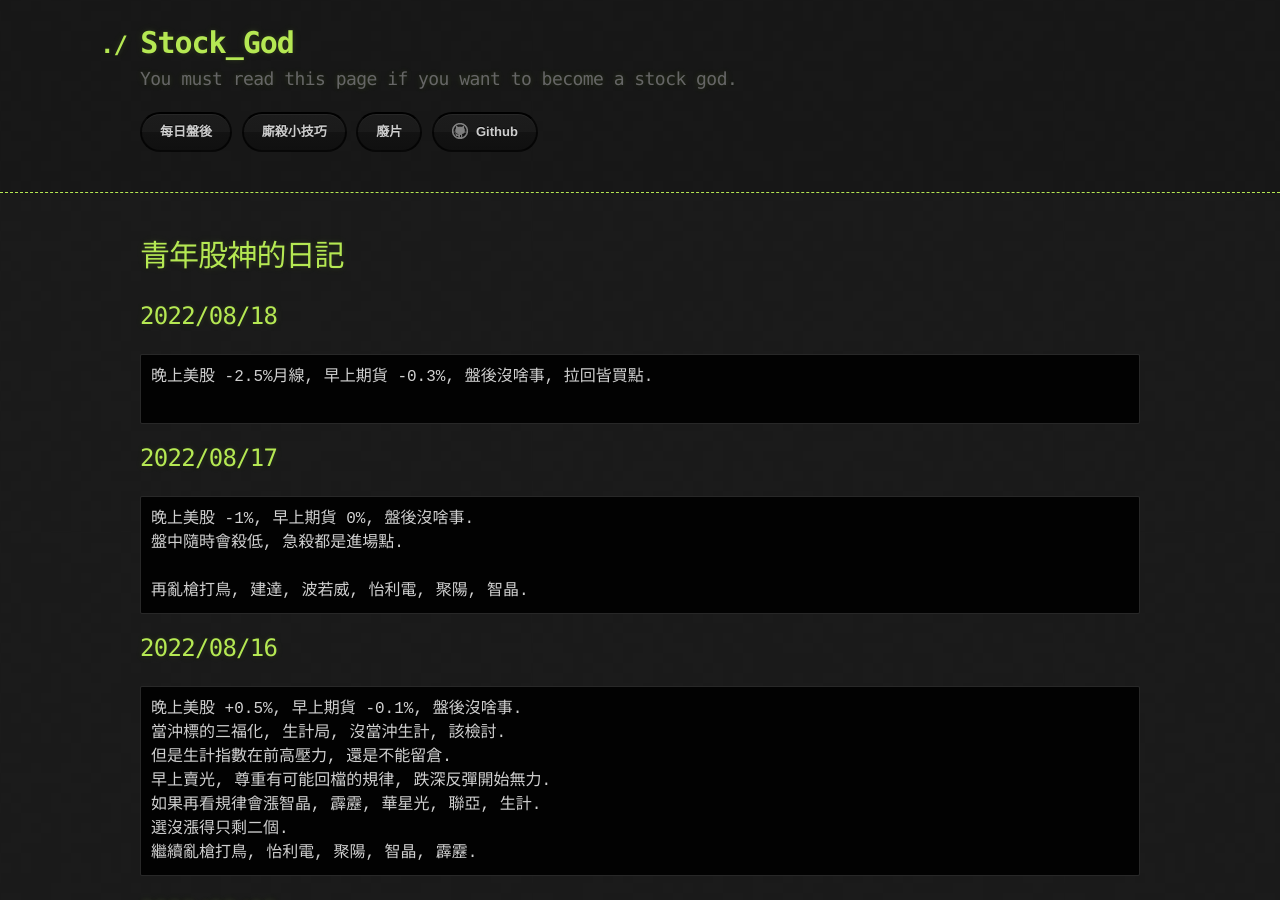
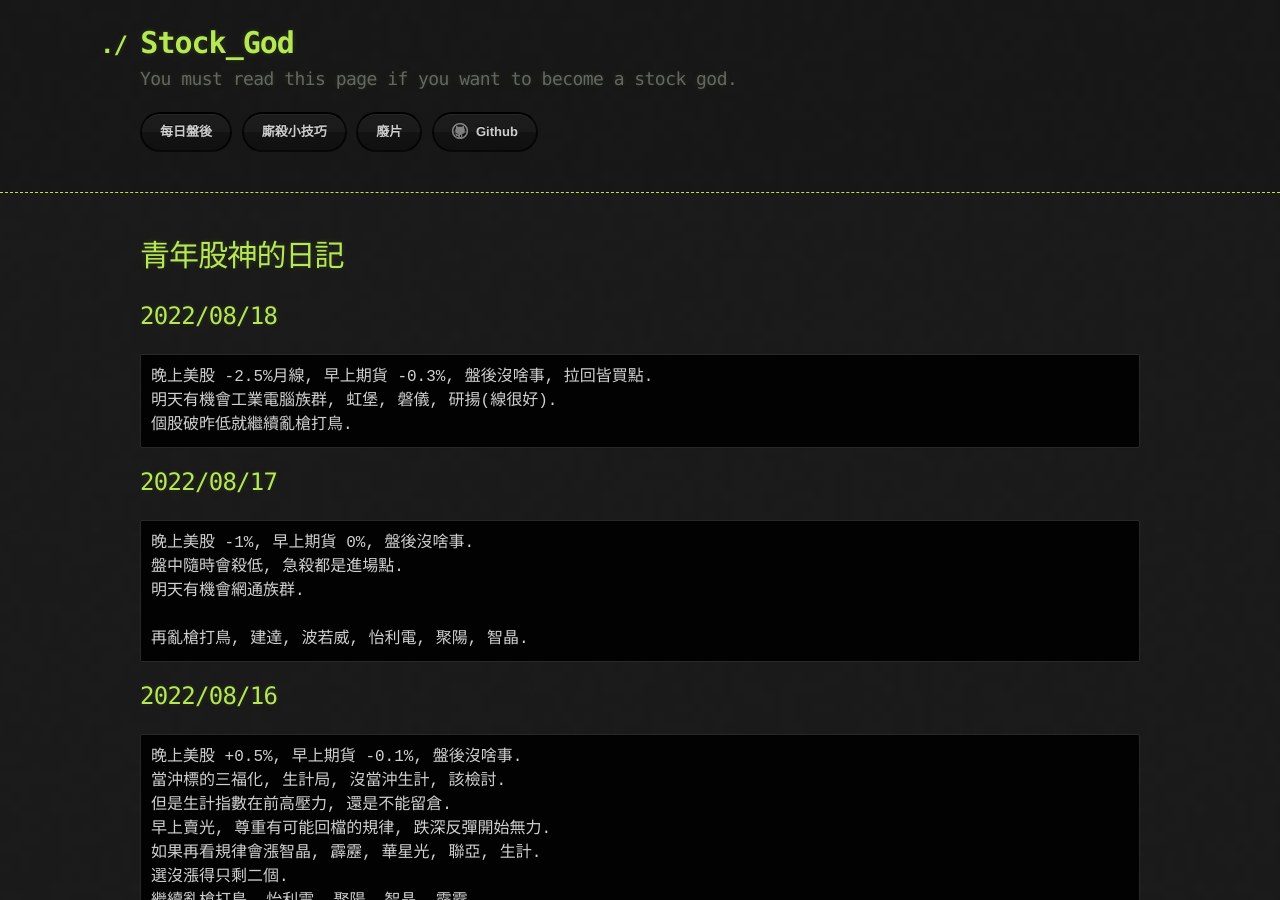
Before and after one commit to lepg5487/Stock_God, a Jekyll site: the page built from index.md, in a window 1280 px wide and 900 px high. Built offline with Jekyll 4.4.1, drawn with Linux system fonts in a browser that asks for light colours; our own code applies the rules of GitHub Pages for plain Markdown files.

Commit message:
Update index.md

````diff
--- a/index.md
+++ b/index.md
@@ -7,13 +7,15 @@ layout: testlayouts
 ## 2022/08/18
 ```
 晚上美股 -2.5%月線, 早上期貨 -0.3%, 盤後沒啥事, 拉回皆買點.
-
+明天有機會工業電腦族群, 虹堡, 磐儀, 研揚(線很好).
+個股破昨低就繼續亂槍打鳥.
 ```
 
 ## 2022/08/17
 ```
 晚上美股 -1%, 早上期貨 0%, 盤後沒啥事.
 盤中隨時會殺低, 急殺都是進場點.
+明天有機會網通族群.
 
 再亂槍打鳥, 建達, 波若威, 怡利電, 聚陽, 智晶.
 ```
````
